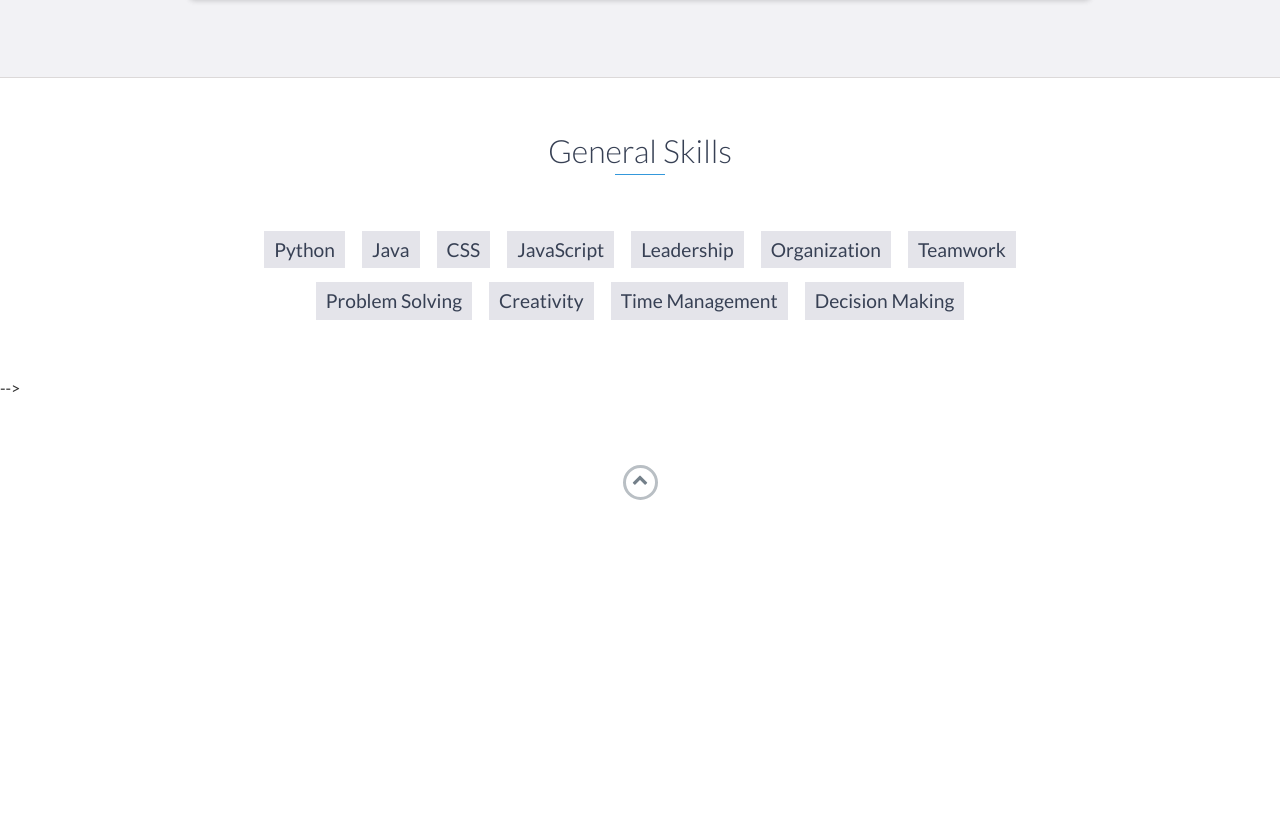
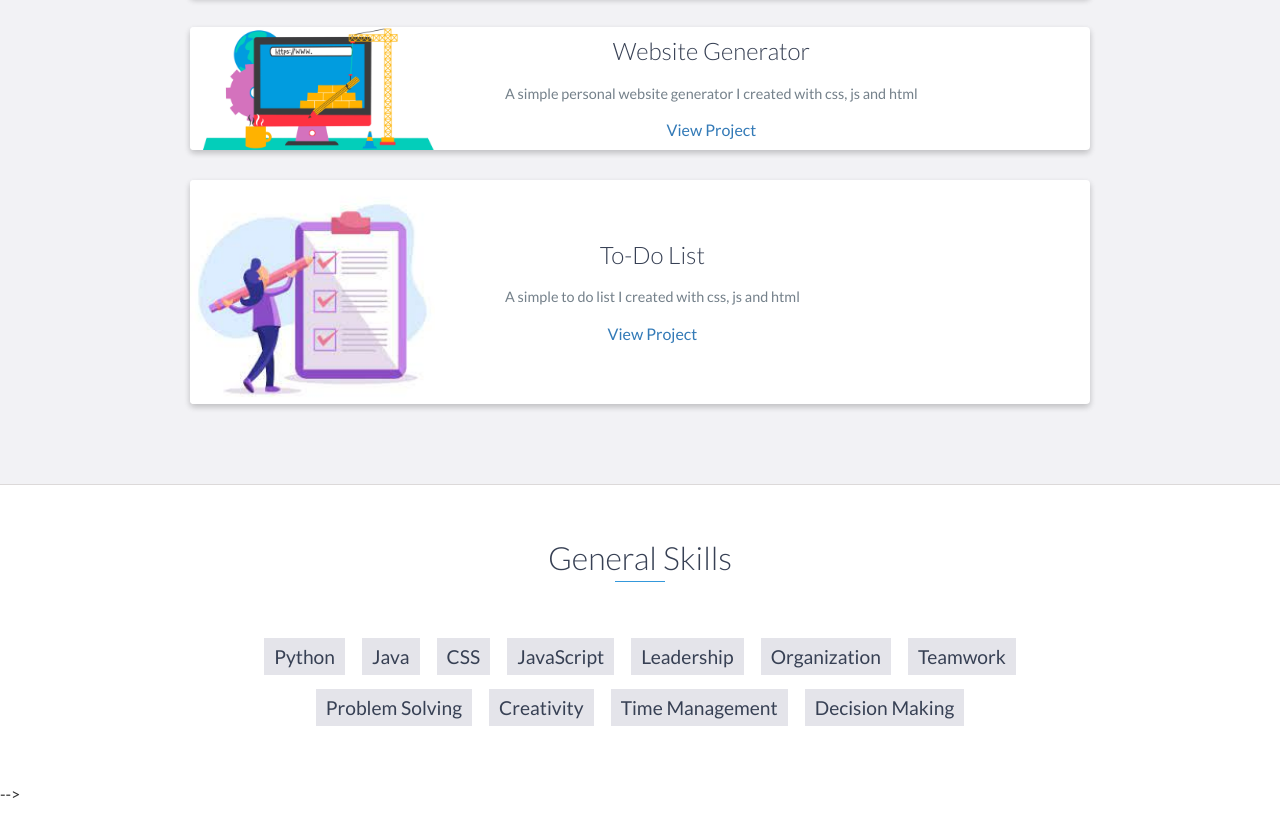
Before and after one commit to DanielGao04/DanielGao04.github.io, a website: page index.html in a window 1280 px wide. Shown: the part 3170-3994 px from the top of the page. Before the commit the page ends 3720 px from the top, so only its background shows below. Drawn offline with nearby package versions, Linux system fonts and the light colour scheme.

Commit message:
updated index

```diff
--- a/index.html
+++ b/index.html
@@ -195,6 +195,39 @@
                     <!-- End .project-info -->
                 </div>
                 <!-- End .project -->
+
+                <div class="project shadow-large">
+                    <div class="project-image">
+                        <img src="images/Website-Building-Landscape-1280x640.jpg" width="245"/>
+                    </div>
+                    <!-- End .project-image -->
+                    <div class="project-info">
+                        <h3>Website Generator</h3>
+                        <p>
+                            A simple personal website generator I created with css, js and html
+                        </p>
+                        <a href="https://danielgao04.github.io/websitegenerator/">View Project</a>
+                    </div>
+                    <!-- End .project-info -->
+                </div>
+
+                <!-- End .project -->
+                <div class="project shadow-large">
+                    <div class="project-image">
+                        <img src="images/images.jpg" width="245"/>
+                    </div>
+                    <!-- End .project-image -->
+                    <div class="project-info">
+                        <h3>To-Do List</h3>
+                        <p>
+                            A simple to do list I created with css, js and html
+                        </p>
+                        <a href="https://danielgao04.github.io/To-Do-List/">View Project</a>
+                    </div>
+                    <!-- End .project-info -->
+                </div>
+                <!-- End .project -->
+
             </div>
         </div>
     </div>
```
Also changed, not shown: images/Website-Building-Landscape-1280x640.jpg (added), images/images.jpg (added).
